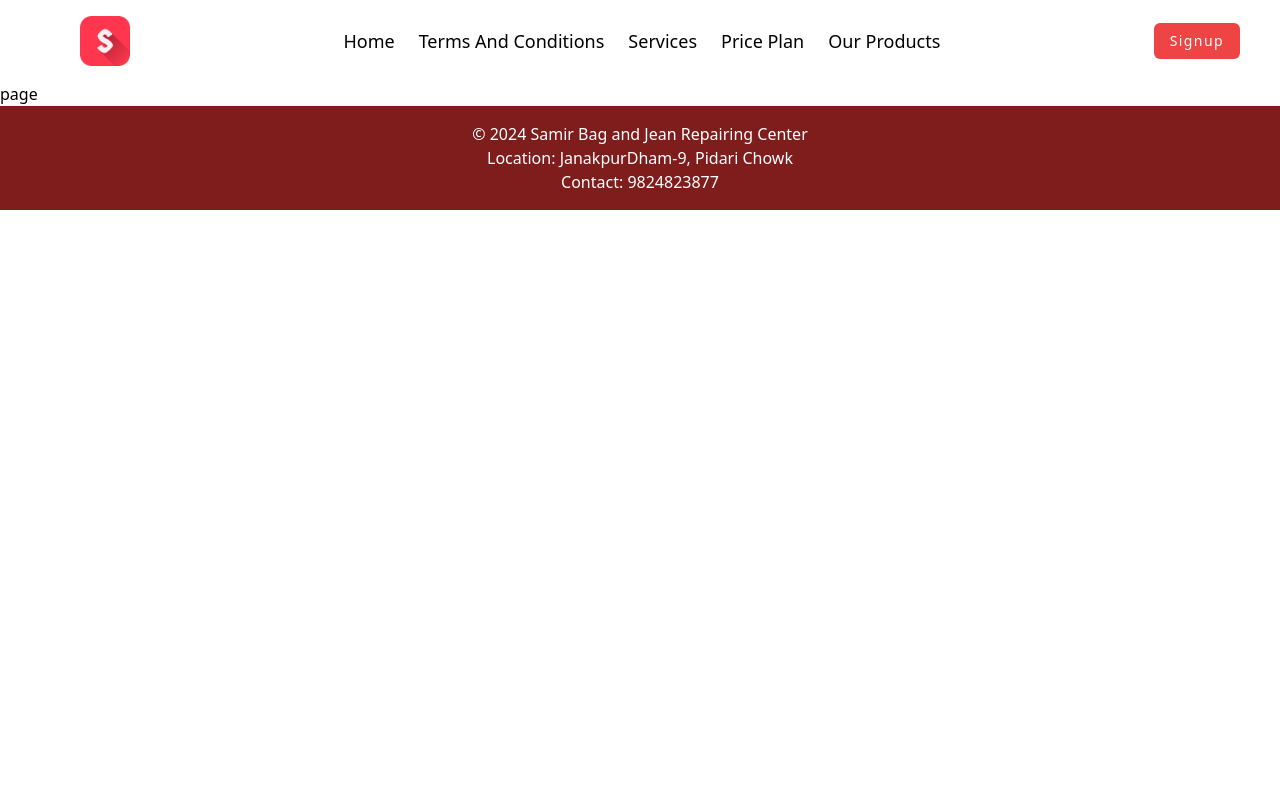
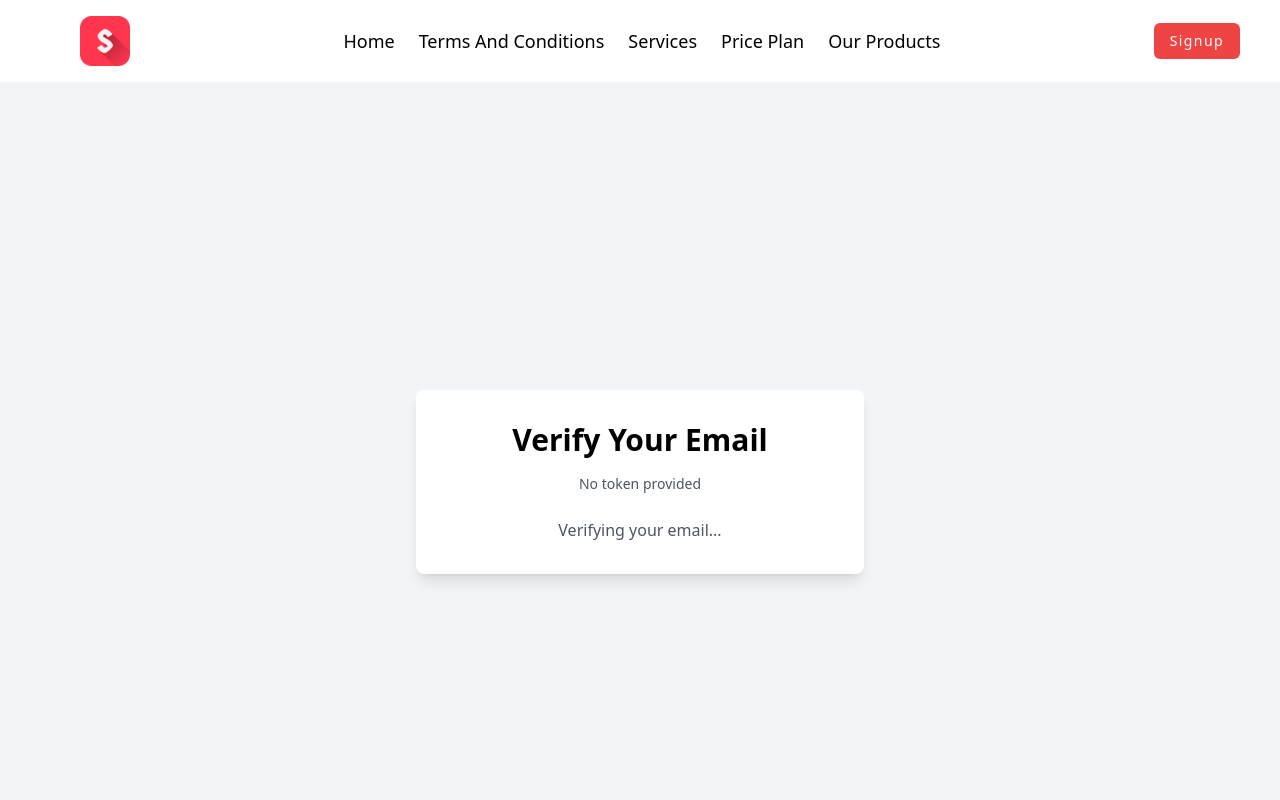
Before and after one commit to codewithsamir/samircollections, a Next.js app: page /verifyemail in a window 1280 px wide. Shown: the top 800 px of the page. Built offline with nearby package versions, Linux system fonts and the light colour scheme.

Commit message:
verifytoken

```diff
--- a/src/app/(Home)/verifyemail/page.tsx
+++ b/src/app/(Home)/verifyemail/page.tsx
@@ -1,9 +1,75 @@
-import React from 'react'
+"use client";
 
-const page = () => {
-  return (
-    <div>page</div>
-  )
+import axios from "axios";
+import Link from "next/link";
+import { useSearchParams } from "next/navigation";
+import React, { useEffect, useState } from "react";
+
+interface ErrorResponse {
+  message: string;
 }
 
-export default page
+const VerifyEmail: React.FC = () => {
+    const searchParams = useSearchParams()
+    const token = searchParams.get('token') || ""
+
+  const [verified, setVerified] = useState<boolean>(false);
+  const [error, setError] = useState<string | null>(null);
+
+  const verifyUserEmail = async () => {
+    try {
+      await axios.post("/api/users/verifyToken", { token });
+      setVerified(true);
+      setError(null);
+    } catch (err) {
+      if (axios.isAxiosError(err) && err.response) {
+        const errorData: ErrorResponse = err.response.data as ErrorResponse;
+        setError(errorData.message || "An unexpected error occurred.");
+      } else {
+        setError("An unexpected error occurred.");
+      }
+      setVerified(false);
+    }
+  };
+
+
+
+  useEffect(() => {
+    if (token.length > 0) {
+      verifyUserEmail();
+    }
+  }, [token]);
+
+  return (
+    <div className="min-h-screen flex items-center justify-center bg-gray-100">
+      <div className="bg-white shadow-lg rounded-lg p-8 max-w-md w-full text-center">
+        <h1 className="text-3xl font-bold mb-4">Verify Your Email</h1>
+
+        {/* Token Debugging (Remove in Production) */}
+        <p className="text-sm text-gray-600 mb-6">
+          {token ? `Token: ${token}` : "No token provided"}
+        </p>
+
+        {verified ? (
+          <div className="text-center">
+            <p className="text-green-600 font-semibold mb-4">Your email has been verified successfully!</p>
+            <Link href="/login" className="px-4 py-2 bg-green-500 text-white rounded-md hover:bg-green-600">
+
+                Login
+
+            </Link>
+          </div>
+        ) : error ? (
+          <div className="text-center">
+            <p className="text-red-600 font-semibold mb-4">{error}</p>
+            <p>Please check the token or try again later.</p>
+          </div>
+        ) : (
+          <p className="text-gray-600">Verifying your email...</p>
+        )}
+      </div>
+    </div>
+  );
+};
+
+export default VerifyEmail;
--- a/src/app/api/users/verifyToken/route.ts
+++ b/src/app/api/users/verifyToken/route.ts
@@ -10,12 +10,12 @@ export async function POST(request: NextRequest){
     try {
         const reqbody = await request.json()
         const {token} = reqbody;
-        console.log(token)
+        console.log("this is token",token)
       const user = await  CustomerUser.findOne({
             verifyToken:token,
             verifyTokenExpiry:{$gt: Date.now()}
         })
-
+        console.log("user exit or not",user);
         if(!user){
             return NextResponse.json({error:"Invalid Token"},{status:400})
         }
--- a/src/helpers/mailer.ts
+++ b/src/helpers/mailer.ts
@@ -6,6 +6,7 @@ import bcryptjs from 'bcryptjs'
 
 
 export const sendemail = async ({ email, emailType, userId }:{email:string,emailType:string,userId:string}) => {
+// console.log(email,emailType,userId);
 
     try {
         //create a hash token
--- a/src/middleware.ts
+++ b/src/middleware.ts
@@ -5,7 +5,7 @@ import type { NextRequest } from "next/server";
 export function middleware(request: NextRequest) {
   const path = request.nextUrl.pathname;
 
-  const isPublicPath = path === "/login" || path === "/signup";
+  const isPublicPath = path === "/" || path === "/login" || path === "/signup" || path === "/verifyemail";
 
   const token = request.cookies.get("token")?.value || "";
 
@@ -19,5 +19,5 @@ export function middleware(request: NextRequest) {
 
 // See "Matching Paths" below to learn more
 export const config = {
-  matcher: ["/login", "/signup", "/Dashboard/:path*"],
+  matcher: ["/","/login", "/signup", "/Dashboard/:path*","/verifyemail"],
 };
```
